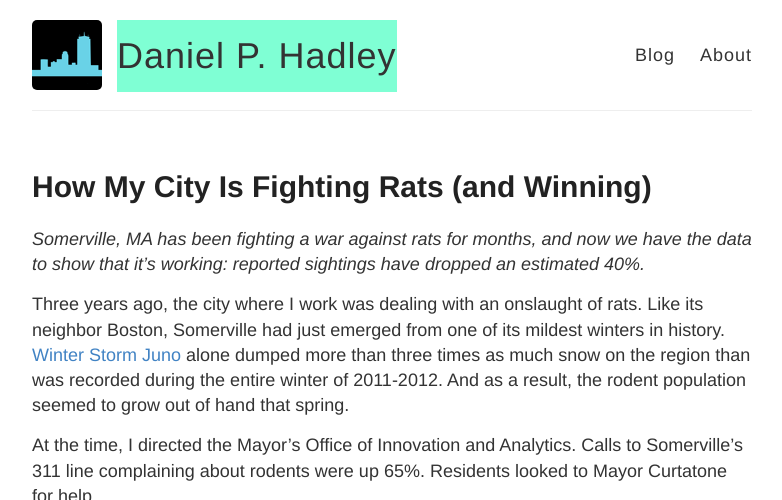
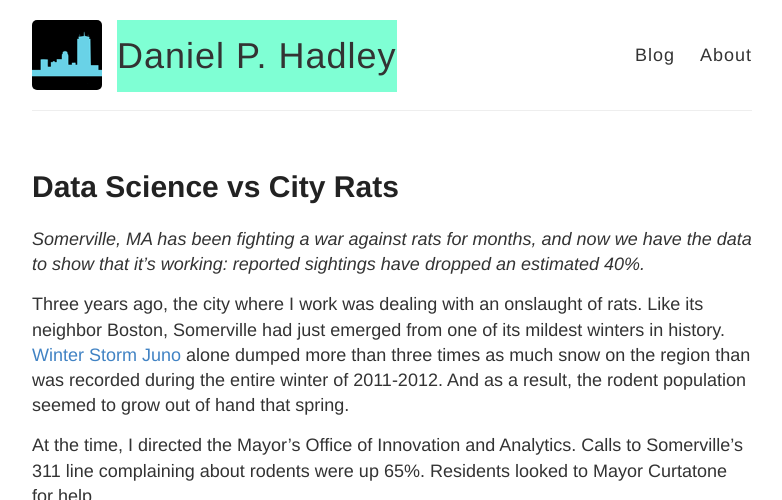
Before and after one commit to DanielHadley/DanielHadley.github.io, a Jekyll site: the page built from _posts/2015-05-28-Data-Science-vs-City-Rats.md, in a window 1280 px wide and 900 px high, cut to the strip 0-500 px from the top of the window. Shown: the whole strip, without its empty margins (248-1030 px from the left). Built offline with Jekyll 4.4.1, drawn with Linux system fonts in a browser that asks for light colours; comment, search, counter and statistics services are not loaded.

Commit message:
DS vs rats: title

```diff
--- a/_posts/2015-05-28-Beating-Rats.md
+++ b/_posts/2015-05-28-Data-Science-vs-City-Rats.md
@@ -1,6 +1,6 @@
 ---
 layout: post
-title: How My City Is Fighting Rats (and Winning)
+title: Data Science vs City Rats
 ---
 
 *Somerville, MA has been fighting a war against rats for months, and now we have the data to show that it's working: reported sightings have dropped an estimated 40%.*
```
